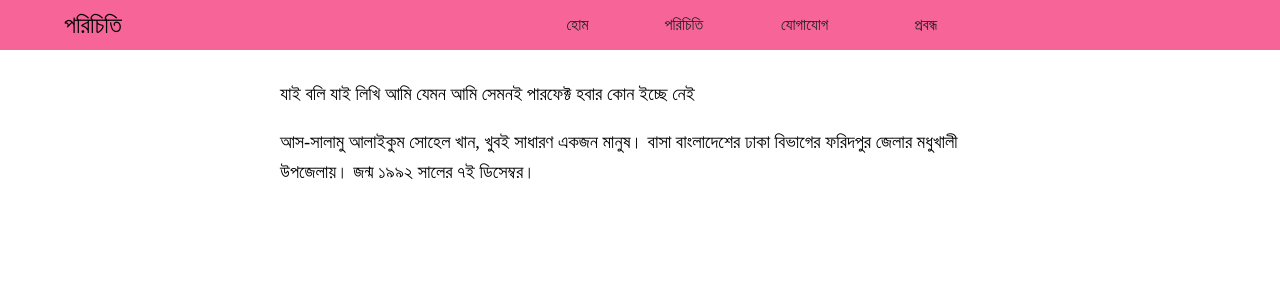
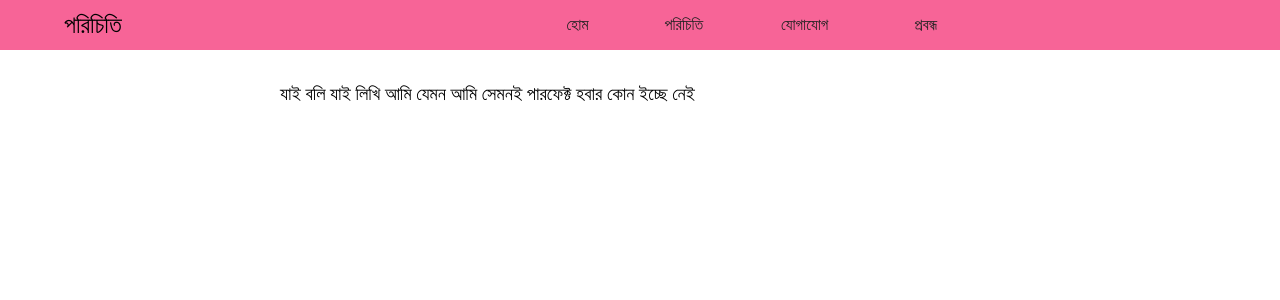
Before and after one commit to sohelkhanz/sohelkhanz.github.io, a Jekyll site: the page built from প্রবন্ধ/পরিচিতি.md, in a window 1280 px wide and 900 px high. Shown: the top 300 px of the window. Built offline with Jekyll 4.4.1, drawn with Linux system fonts in a browser that asks for light colours.

Commit message:
Update পরিচিতি.md

```diff
--- a/প্রবন্ধ/পরিচিতি.md
+++ b/প্রবন্ধ/পরিচিতি.md
@@ -5,12 +5,3 @@ description: যাই বলি যাই লিখি আমি যেমন
 permalink: /প্রবন্ধ/পরিচিতি
 layout: default
 ---
-
-আস-সালামু আলাইকুম
-সোহেল খান, খুবই সাধারণ একজন মানুষ।
- বাসা বাংলাদেশের ঢাকা বিভাগের ফরিদপুর জেলার মধুখালী উপজেলায়।
- জন্ম ১৯৯২ সালের ৭ই ডিসেম্বর।
-<a href="https://facebook.com/nahklehos" class="fa fa-facebook"></a>
-<a href="https://twitter.com/nahklehos/" class="fa fa-twitter"></a>
-<a href="https://linkedin.com/in/nahklehos" class="fa fa-linkedin"></a>
-<a href="https://gitlab.com/sohel.khan" class="fa fa-gitlab"></a>
```
